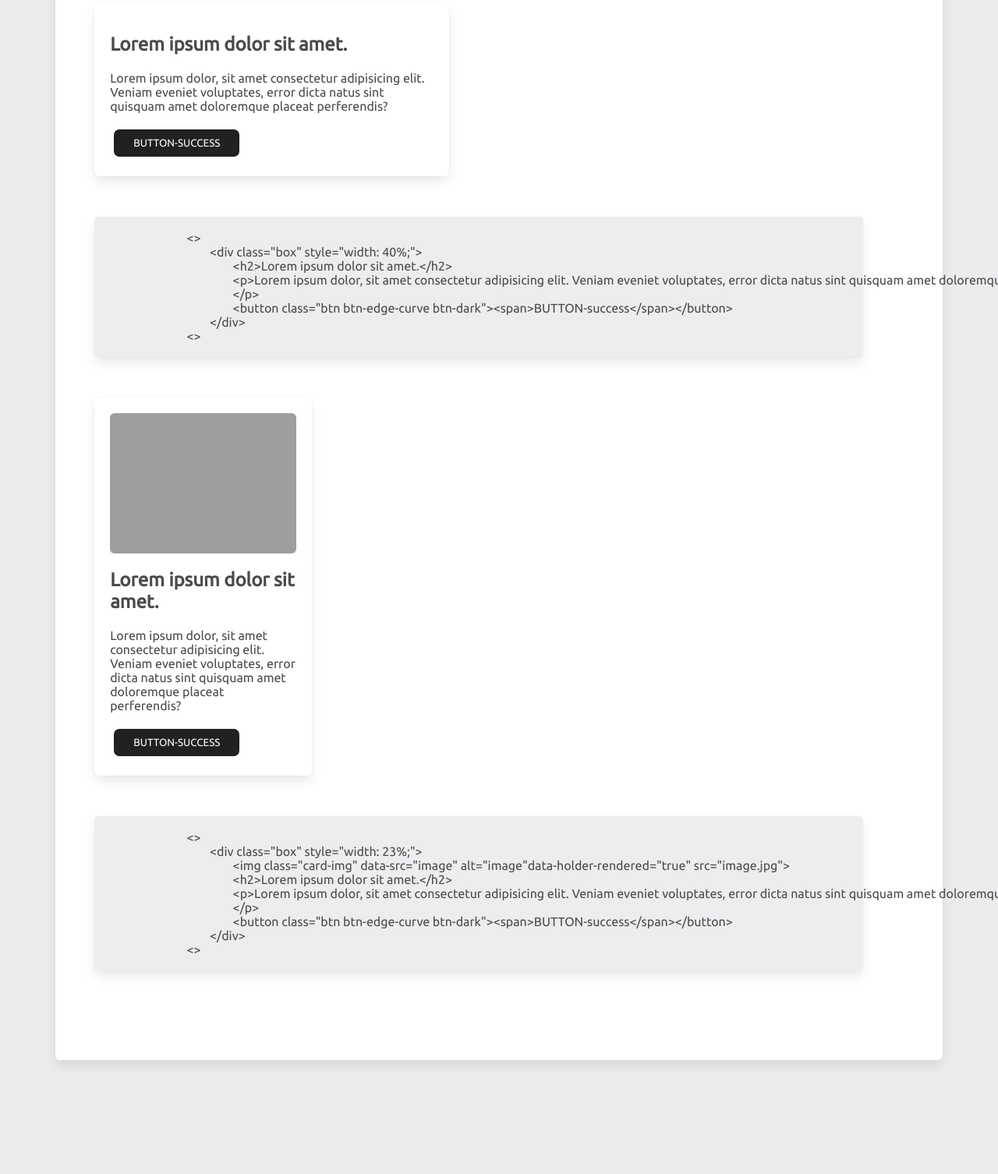
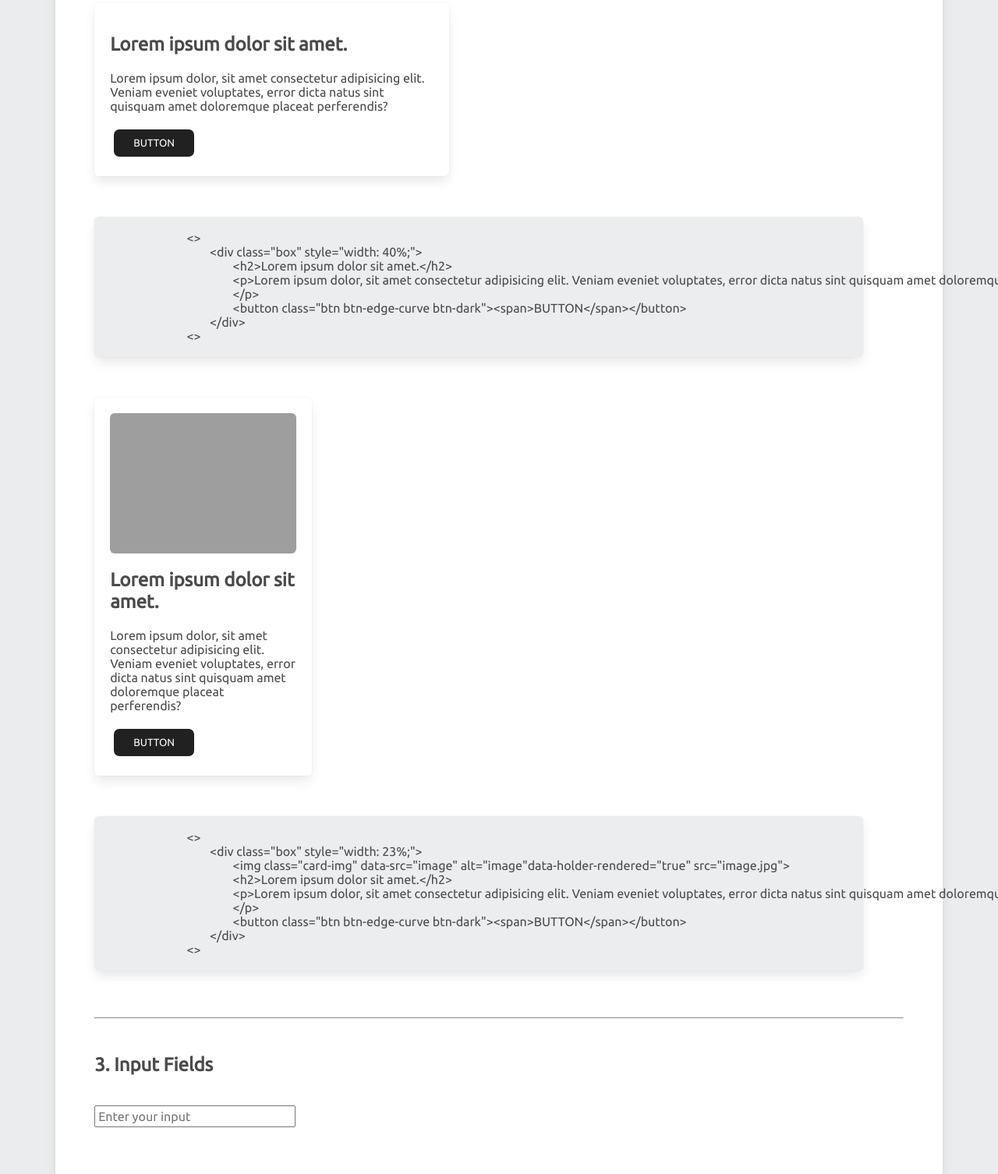
Before and after one commit to ThamiduAnjana/Web-Site-Style-CSS, a plain HTML site: page index.html in a window 1280 px wide. Shown: the part 2683-4189 px from the top of the page at 78% size. Before the commit the page ends 4106 px from the top, so only its background shows below. Drawn offline with Linux system fonts and the light colour scheme; grey boxes are pictures that could not be loaded.

Commit message:
Add Inputs fields

```diff
--- a/index.html
+++ b/index.html
@@ -140,7 +140,7 @@
 		<div class="box" style="width: 30%;">
 			<h2>Lorem ipsum dolor sit amet.</h2>
 			<p>Lorem ipsum dolor, sit amet consectetur adipisicing elit. Veniam eveniet voluptates, error dicta natus sint quisquam amet doloremque placeat perferendis?</p>
-			<a href="#"> Lorem ipsum dolor sit amet.</a>
+			<a href="#">Link</a>
 		</div>
 
 		<br><br>
@@ -151,7 +151,7 @@
 					<div class="box" style="width: 30%;">
 						<h2>Lorem ipsum dolor sit amet.</h2>
 						<p>Lorem ipsum dolor, sit amet consectetur adipisicing elit. Veniam eveniet voluptates, error dicta natus sint quisquam amet doloremque placeat perferendis?</p>
-						<a href="#"> Lorem ipsum dolor sit amet.</a>
+						<a href="#">Link</a>
 					</div>
 				<>
 			</xmp>
@@ -163,7 +163,7 @@
 			<h2>Lorem ipsum dolor sit amet.</h2>
 			<p>Lorem ipsum dolor, sit amet consectetur adipisicing elit. Veniam eveniet voluptates, error dicta natus sint quisquam amet doloremque placeat perferendis?
 			</p>
-			<button class="btn btn-edge-curve btn-dark"><span>BUTTON-success</span></button>
+			<button class="btn btn-edge-curve btn-dark"><span>BUTTON</span></button>
 		</div>
 
 		<br><br>
@@ -175,7 +175,7 @@
 						<h2>Lorem ipsum dolor sit amet.</h2>
 						<p>Lorem ipsum dolor, sit amet consectetur adipisicing elit. Veniam eveniet voluptates, error dicta natus sint quisquam amet doloremque placeat perferendis?
 						</p>
-						<button class="btn btn-edge-curve btn-dark"><span>BUTTON-success</span></button>
+						<button class="btn btn-edge-curve btn-dark"><span>BUTTON</span></button>
 					</div>
 				<>
 			</xmp>
@@ -188,7 +188,7 @@
 			<h2>Lorem ipsum dolor sit amet.</h2>
 			<p>Lorem ipsum dolor, sit amet consectetur adipisicing elit. Veniam eveniet voluptates, error dicta natus sint quisquam amet doloremque placeat perferendis?
 			</p>
-			<button class="btn btn-edge-curve btn-dark"><span>BUTTON-success</span></button>
+			<button class="btn btn-edge-curve btn-dark"><span>BUTTON</span></button>
 		</div>
 
 		<br><br>
@@ -201,7 +201,7 @@
 						<h2>Lorem ipsum dolor sit amet.</h2>
 						<p>Lorem ipsum dolor, sit amet consectetur adipisicing elit. Veniam eveniet voluptates, error dicta natus sint quisquam amet doloremque placeat perferendis?
 						</p>
-						<button class="btn btn-edge-curve btn-dark"><span>BUTTON-success</span></button>
+						<button class="btn btn-edge-curve btn-dark"><span>BUTTON</span></button>
 					</div>
 				<>
 			</xmp>
@@ -209,6 +209,16 @@
 
 		<br><br>
 
+		<hr>
+
+		<br>
+
+		<h2>3. Input Fields</h2>
+
+		<br>
+
+		<input type="text" name="inputdata" placeholder="Enter your input"/>
+
 	</div>
 </body>
 </html>
--- a/style.css
+++ b/style.css
@@ -155,3 +155,10 @@
     border-radius: 6px;
 }
 /* END Cards Style */
+
+/*Inputs Style*/
+input{
+    font-size: medium;
+    padding: 3px;
+}
+/*End Inputs Style*/
```
